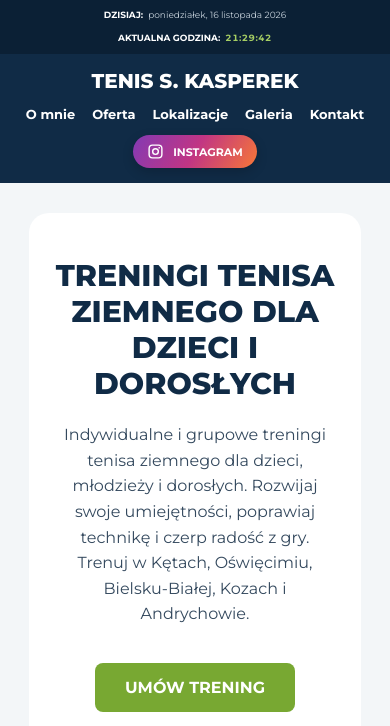
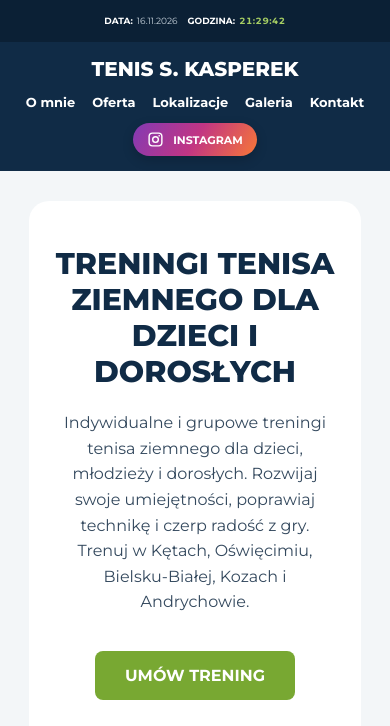
Before and after one commit to slawomirkasperek77-arch/tenis-s-kasperek, a plain HTML site: page index.html in a window 390 px wide. Shown: the top 726 px of the page. Drawn offline with Linux system fonts and the light colour scheme.

Commit message:
Add files via upload

```diff
--- a/index.html
+++ b/index.html
@@ -65,16 +65,15 @@
             position: sticky;
             top: 0;
             z-index: 1100;
-            height: 42px;
-            padding: 0 5%;
+            min-height: 42px;
+            padding: 8px 12px;
             box-sizing: border-box;
             background-color: #0B2035;
             color: #C5D0DA;
-            display: grid;
-            grid-template-columns: 1fr 1fr;
+            display: flex;
+            justify-content: center;
             align-items: center;
-            justify-items: center;
-            gap: 15px;
+            gap: 18px;
             font-size: 11px;
             line-height: 1.4;
         }
@@ -83,7 +82,7 @@
             display: flex;
             align-items: center;
             justify-content: center;
-            gap: 7px;
+            gap: 6px;
             white-space: nowrap;
         }
 
@@ -1102,7 +1101,6 @@
             .location-grid {
                 grid-template-columns: repeat(3, 1fr);
             }
-
         }
 
         /* WERSJA MOBILNA */
@@ -1116,24 +1114,20 @@
             /* GÓRNY PASEK NA TELEFONIE */
 
             .site-topbar {
-                height: 54px;
-                padding: 5px 8px;
-                grid-template-columns: 1fr;
-                grid-template-rows: 1fr 1fr;
-                gap: 1px;
+                min-height: 42px;
+                height: auto;
+                padding: 8px 4px;
+                display: flex;
+                flex-direction: row;
+                justify-content: center;
+                align-items: center;
+                gap: 10px;
                 font-size: 9px;
             }
 
             .topbar-item {
-                gap: 5px;
-            }
-
-            .topbar-item:first-child {
-                grid-row: 1;
-            }
-
-            .topbar-item:nth-child(2) {
-                grid-row: 2;
+                gap: 4px;
+                white-space: nowrap;
             }
 
             /* NAGŁÓWEK NA TELEFONIE */
@@ -1142,7 +1136,7 @@
                 flex-direction: column;
                 gap: 13px;
                 padding: 15px 12px;
-                top: 54px;
+                top: 42px;
             }
 
             .logo {
@@ -1493,7 +1487,6 @@
                 width: 100%;
                 box-sizing: border-box;
             }
-
         }
 
         /* WĄSKIE EKRANY */
@@ -1501,9 +1494,14 @@
         @media (max-width: 380px) {
 
             .site-topbar {
-                padding-left: 5px;
-                padding-right: 5px;
+                padding-left: 3px;
+                padding-right: 3px;
+                gap: 7px;
                 font-size: 8px;
+            }
+
+            .topbar-item {
+                gap: 3px;
             }
 
             .logo {
@@ -1529,7 +1527,6 @@
             .location-grid {
                 grid-template-columns: 1fr 1fr;
             }
-
         }
 
     </style>
@@ -1546,12 +1543,12 @@
     <div class="site-topbar">
 
         <div class="topbar-item">
-            <strong>DZISIAJ:</strong>
+            <strong>DATA:</strong>
             <span id="currentDate"></span>
         </div>
 
         <div class="topbar-item">
-            <strong>AKTUALNA GODZINA:</strong>
+            <strong>GODZINA:</strong>
             <span class="topbar-clock" id="currentTime"></span>
         </div>
 
@@ -2162,9 +2159,8 @@
 
             const date = new Intl.DateTimeFormat("pl-PL", {
                 timeZone: "Europe/Warsaw",
-                weekday: "long",
                 day: "2-digit",
-                month: "long",
+                month: "2-digit",
                 year: "numeric"
             });
 
```
